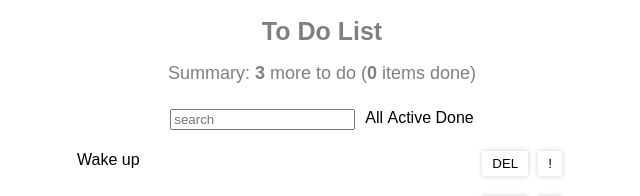
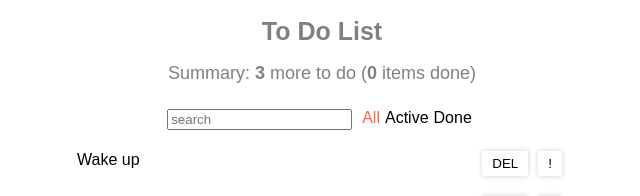
Before and after one commit to Oksana-1/react-todo, a React (Create React App) app: page / in a window 1280 px wide. Shown: the top 196 px of the page, without its empty margins (318-958 px from the left). Built offline with nearby package versions, Linux system fonts and the light colour scheme.

Commit message:
Filter functionality added

```diff
--- a/src/components/App.css
+++ b/src/components/App.css
@@ -5,3 +5,7 @@ body {
     max-width: 500px;
     margin: 0 auto;
 }
+.search-filter-wrap {
+    display: flex;
+    justify-content: center;
+}
--- a/src/components/App.js
+++ b/src/components/App.js
@@ -1,6 +1,7 @@
 import React, { Component } from "react";
 import AppHeader from "./AppHeader/AppHeader";
 import SearchPanel from "./SearchPanel/SearchPanel";
+import StatusFilter from "./StatusFilter/StatusFilter";
 import ToDoList from "./ToDoList/ToDoList";
 import AddItem from "./AddItem/AddItem";
 import "./App.css";
@@ -24,7 +25,8 @@ export default class App extends Component {
 	}
 	state = {
 		items: this.todos.map(todo => this.createTodoItem(todo)),
-		searchString: ''
+		searchString: "",
+		filterString: ""
 	}
 	onToggleImportant = (id) => {
 		this.setState(({items}) => {
@@ -63,20 +65,40 @@ export default class App extends Component {
 			searchString: e.target.value
 		});
 	}
+	onFilter = (filterString) => {
+		this.setState ({
+			filterString
+		});
+	}
 	render() {
-		const {items, searchString} = this.state;
+		const {items, searchString, filterString} = this.state;
 		const doneCount = items.filter((item) => item.done).length;
 		const todoCount = items.length - doneCount;
-		const filteredItems = items.filter(
-			(item) => item.label.toLowerCase().includes(searchString.toLowerCase())
-		);
+		const filteredItems = items
+			.filter(
+			(item) => item.label.toLowerCase().includes(searchString.toLowerCase()))
+			.filter((item) => {
+				if (filterString === "active" ) {
+					return  !item.done
+				} else if  (filterString === "done") {
+					return  item.done;
+				}
+				return true;
+			})
+		;
 		return (
 			<div className="container-500">
 				<AppHeader doneCount={doneCount} todoCount={todoCount}/>
-				<SearchPanel
-					onSearch={this.onSearch}
-					searchString={searchString}
-				/>
+				<div className="search-filter-wrap">
+					<SearchPanel
+						onSearch={this.onSearch}
+						searchString={searchString}
+					/>
+					<StatusFilter
+						onFilter={this.onFilter}
+						filterString={filterString}
+					/>
+				</div>
 				<ToDoList
 					todos={ filteredItems }
 					onToggleImportant={this.onToggleImportant}
--- a/src/components/SearchPanel/SearchPanel.css
+++ b/src/components/SearchPanel/SearchPanel.css
@@ -1,7 +1,3 @@
 .search-wrap {
-    display: flex;
-    justify-content: center;
-}
-.search-wrap input {
     margin-right: 10px;
 }
--- a/src/components/SearchPanel/SearchPanel.js
+++ b/src/components/SearchPanel/SearchPanel.js
@@ -10,9 +10,6 @@ const SearchPanel = ({onSearch, searchString}) => {
 				onChange={onSearch}
 				value={searchString}
 			/>
-			<span>All&nbsp;</span>
-			<span>Active&nbsp;</span>
-			<span>Done</span>
 		</div>
 	);
 }
--- /dev/null
+++ b/src/components/StatusFilter/StatusFilter.css
@@ -0,0 +1,7 @@
+.filter-btn {
+    margin-right: 5px;
+    cursor: pointer;
+}
+.filter-btn.active {
+    color: tomato;
+}
--- /dev/null
+++ b/src/components/StatusFilter/StatusFilter.js
@@ -0,0 +1,23 @@
+import React from "react";
+import "./StatusFilter.css";
+
+const StatusFilter = ({ filterString, onFilter }) => {
+	const filters = [
+		{label: "All", value: ""},
+		{label: "Active", value: "active"},
+		{label: "Done", value: "done"}
+	];
+	const filterButtons = filters.map((filter) => (
+		<span
+			className={`filter-btn ${filter.value === filterString ? "active" : ""}`}
+			key={filter.label}
+			onClick={() => onFilter(filter.value)}
+		>
+			{filter.label}
+		</span>
+	))
+	return (
+		<div>{filterButtons}</div>
+	)
+};
+export default StatusFilter;
```
